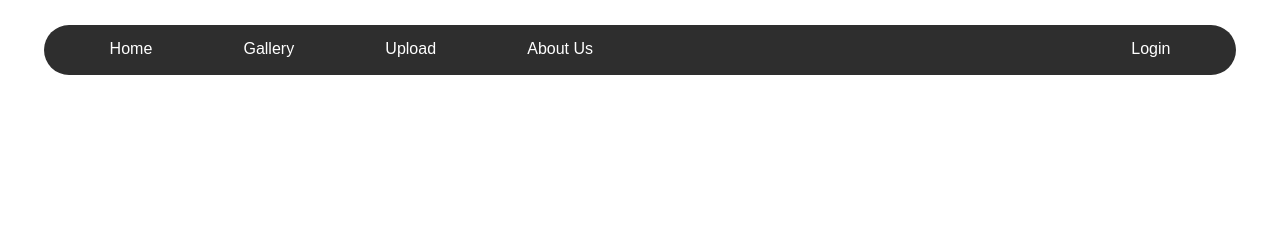
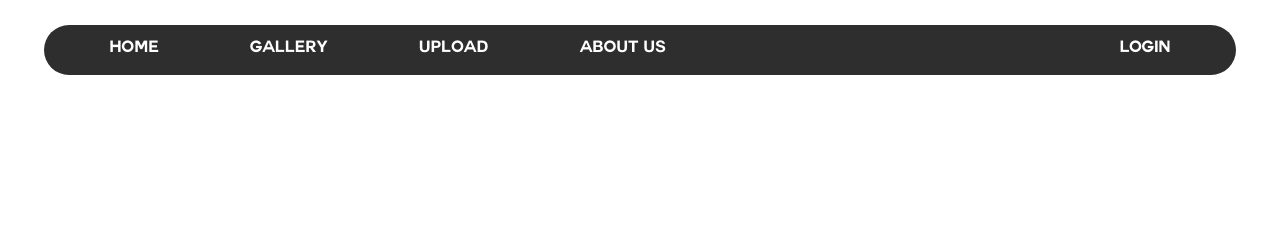
Before and after one commit to MJTFreeTime/ScriptureShare, a website: page public/upload/index.html in a window 1280 px wide. Shown: the top 244 px of the page. Drawn offline with Linux system fonts and the light colour scheme.

Commit message:
Fixed Navbar

```diff
--- a/public/gallery/style.css
+++ b/public/gallery/style.css
@@ -1,8 +1,3 @@
-@font-face {
-    font-family: 'Couture', sans-serif;
-    src: url("fonts/Couture/couture-bld.otf");
-}
-
 /****** GALLERY HEADER AND TEXT BOX *****/
 
 body {
@@ -16,13 +11,13 @@ body {
 	text-align: center;
 	padding: 20px;
 	margin-top: 80px;
-	font-family: 'Couture', sans-serif;
+	font-family: 'sans-serif', sans-serif;
 }
 
 .descA, p.thick{
 	background-color: whitesmoke;
 	padding: 50px;
-	font-family: 'Couture', sans-serif;
+	font-family: 'sans-serif', sans-serif;
 	font-weight: bold;
 	text-align: center;
 }
--- a/public/style.css
+++ b/public/style.css
@@ -1,8 +1,3 @@
-@font-face {
-    font-family: 'Couture';
-    src: url("fonts/Couture/couture-bld.otf") format('opentype');
-}
-
 @font-face {
     font-family: 'Corbel';
     src: url("fonts/Corbel/Corbel.ttf") format('truetype');
--- a/public/universal_code/universal.css
+++ b/public/universal_code/universal.css
@@ -1,6 +1,6 @@
 @font-face {
-    font-family: Couture, sans-serif;
-    src: url("../fonts/Couture/couture-bld.otf");
+    font-family: 'Couture';
+    src: url("../fonts/Couture/couture-bld.otf") format('opentype');
 }
 
 .top_nav ul {
```
Also changed, not shown: public/gallery/index.html (+6 -1 lines).
